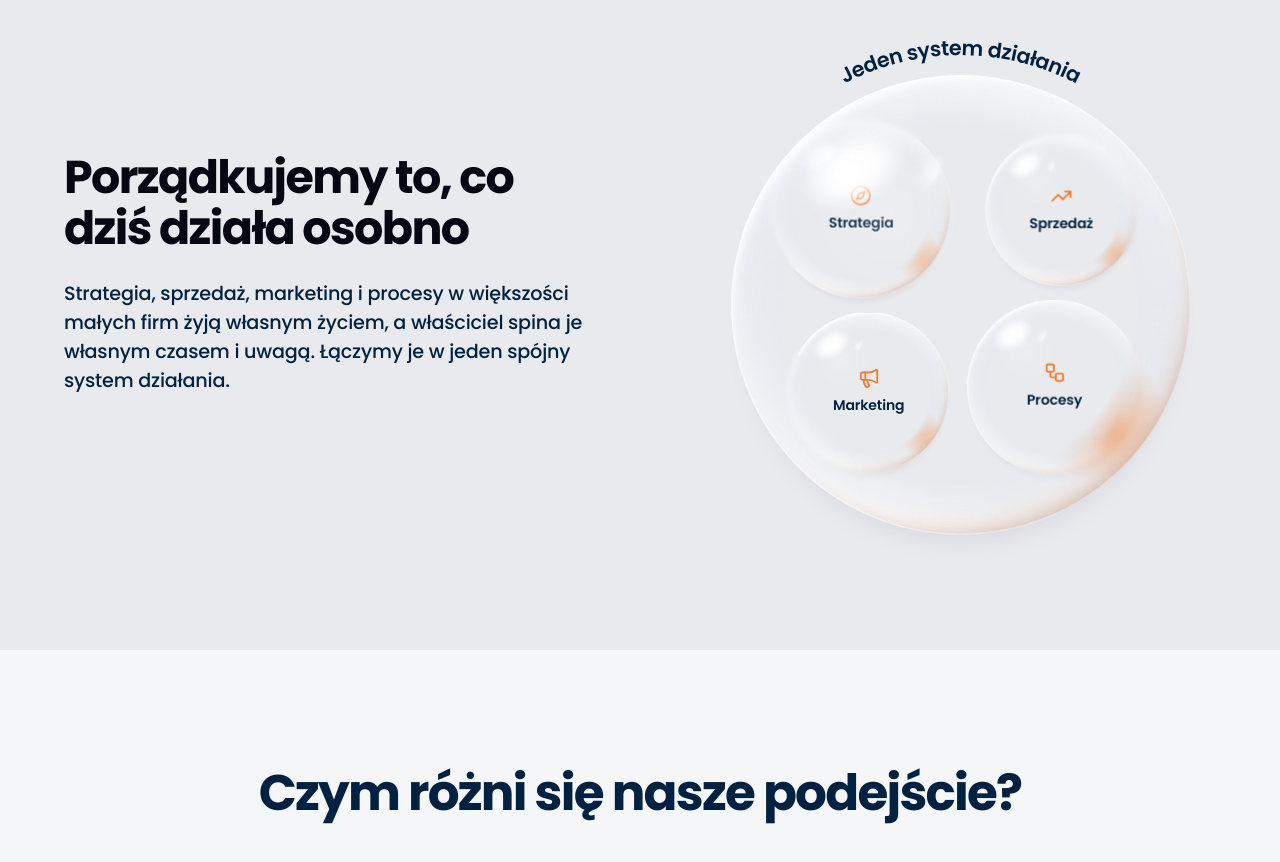
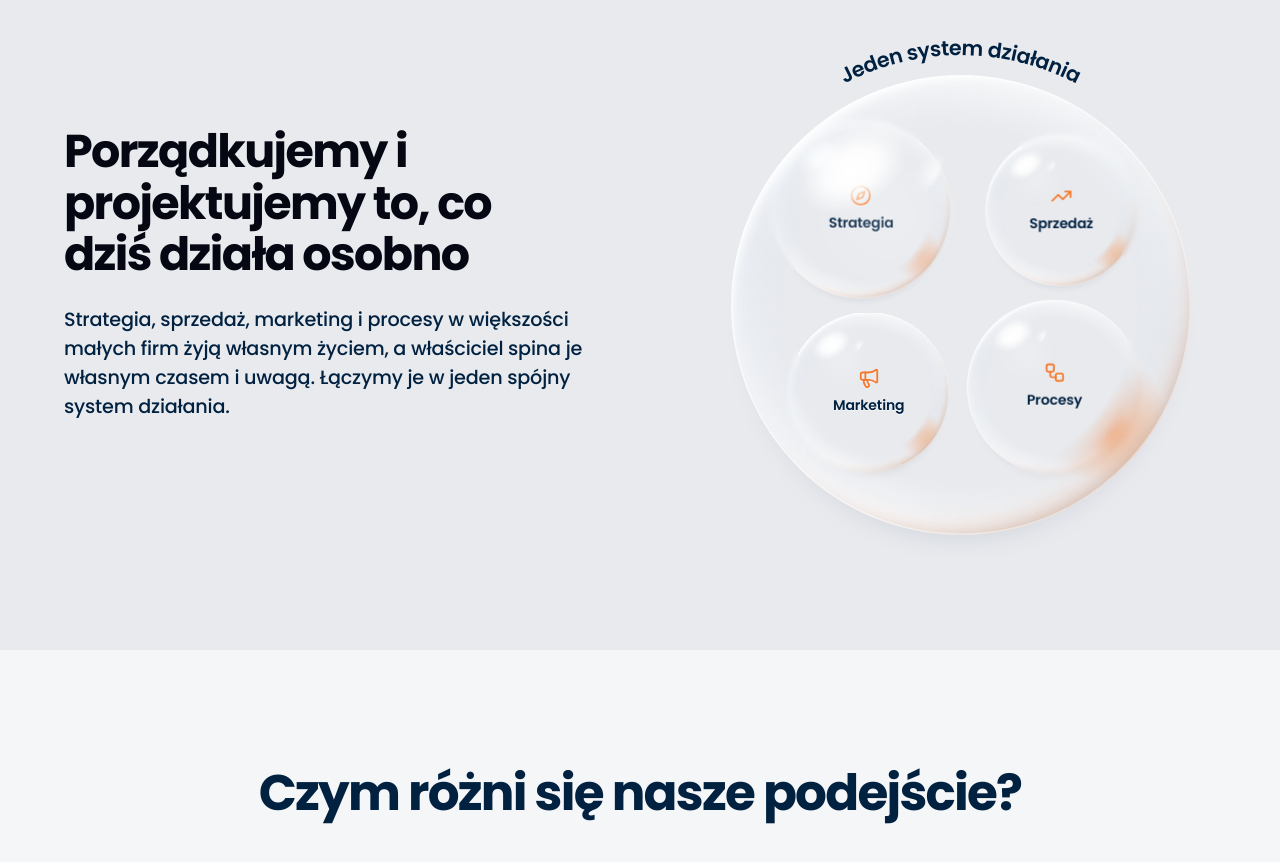
Before and after one commit to Ph0enixKM/coordination-platform, a Next.js app: page / in a window 1280 px wide. Shown: the part 900-1762 px from the top of the page. Built offline with nearby package versions, Linux system fonts and the light colour scheme; no server answers.

Commit message:
fix: system of work

```diff
--- a/components/SystemOfWork/SystemOfWork.tsx
+++ b/components/SystemOfWork/SystemOfWork.tsx
@@ -46,7 +46,7 @@ export default function SystemOfWork() {
     >
       <div className={styles.inner}>
         <div className={styles.copy}>
-          <h2 className={styles.title}>Porządkujemy to, co dziś działa osobno</h2>
+          <h2 className={styles.title}>Porządkujemy i projektujemy to, co dziś działa osobno</h2>
 
           <p className={styles.lead}>
             Strategia, sprzedaż, marketing i procesy w większości małych firm żyją
```
